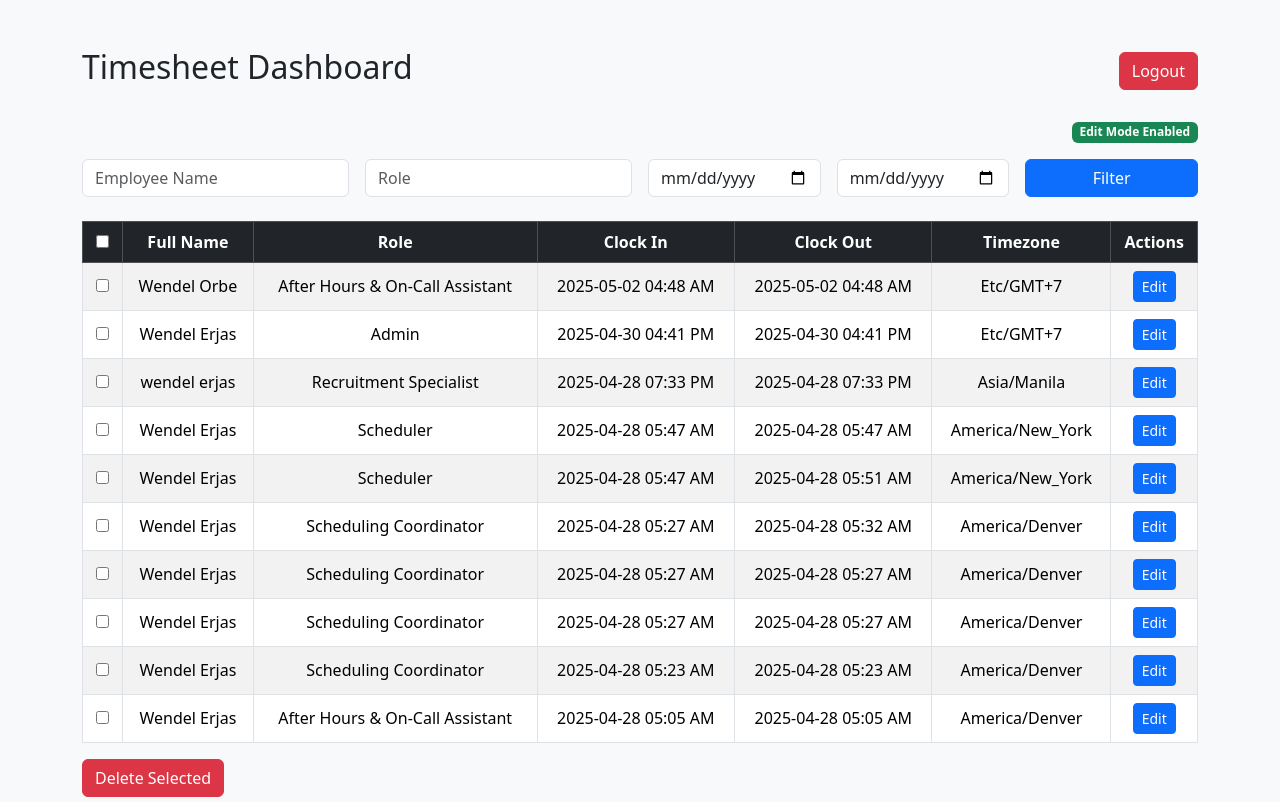
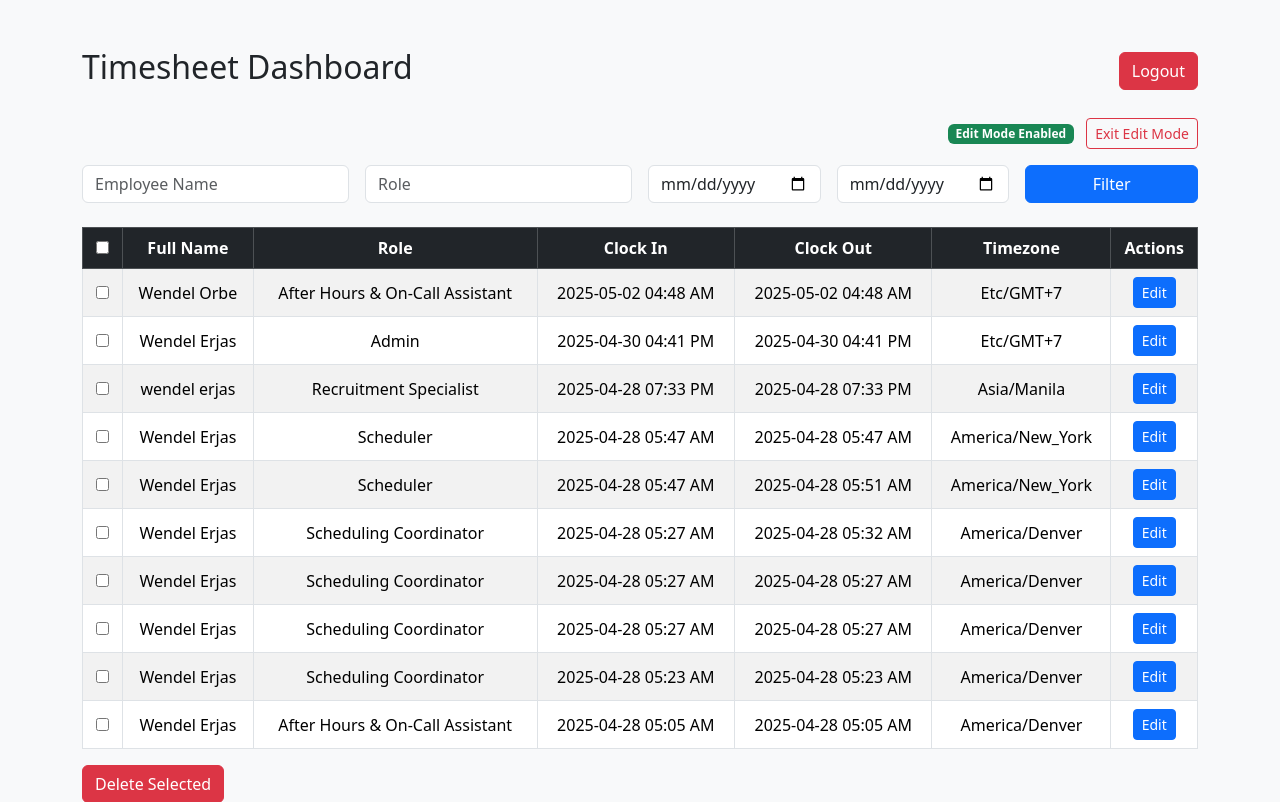
Before and after one commit to kesha321/time-tracker-app, a Flask app: page /dashboard in a window 1280 px wide. Shown: the top 802 px of the page. Run offline with Flask 3, Linux system fonts and the light colour scheme; a user stored in the database is signed in; parts of the project's set-up code (start-up, migrations or seed data) failed here and were passed over.

Commit message:
Auto backup on 2025-05-28 06:35:56

```diff
--- a/app.py
+++ b/app.py
@@ -1,7 +1,7 @@
 from flask import Flask, render_template, request, redirect, url_for, jsonify, session, flash
 from flask_sqlalchemy import SQLAlchemy
 from sqlalchemy import func
-from datetime import datetime
+from datetime import datetime, timedelta
 import pytz
 import os
 from werkzeug.security import generate_password_hash, check_password_hash
@@ -14,8 +14,7 @@ app.config['SQLALCHEMY_DATABASE_URI'] = 'sqlite:////mnt/data/database.db'
 app.config['SECRET_KEY'] = 'your_secret_key_here'
 db = SQLAlchemy(app)
 
-# Set your super admin key here (change it to something only you know)
-SUPER_ADMIN_KEY = "letmein123"
+MASTER_ADMIN_KEY = "letmein123"
 
 # Database Models
 class TimeEntry(db.Model):
@@ -107,23 +106,29 @@ def logout():
     session.pop('can_edit', None)
     return redirect(url_for('admin_login'))
 
+@app.route('/exit_edit_mode', methods=['POST'])
+def exit_edit_mode():
+    session['can_edit'] = False
+    flash('Edit mode disabled.', 'info')
+    return redirect(url_for('dashboard'))
+
 @app.route('/dashboard', methods=['GET', 'POST'])
 def dashboard():
     if not session.get('admin_logged_in'):
         return redirect(url_for('admin_login'))
 
     can_edit = session.get('can_edit', False)
-    show_modal = False  # Controls whether to show the modal automatically
+    show_modal = False
 
-    # Handle edit mode unlock POST (super admin key)
-    if request.method == 'POST':
-        key = request.form.get('super_admin_key')
-        if key and key == SUPER_ADMIN_KEY:
+    # Handle edit mode unlock POST (master admin key)
+    if request.method == 'POST' and 'master_admin_key' in request.form:
+        key = request.form.get('master_admin_key')
+        if key and key == MASTER_ADMIN_KEY:
             session['can_edit'] = True
             can_edit = True
             flash('Edit mode enabled!', 'success')
-        elif key:  # If key was submitted but wrong
-            flash('Incorrect super admin key.', 'danger')
+        elif key:
+            flash('Incorrect master admin key.', 'danger')
             show_modal = True
 
     fullname = request.args.get('fullname', '')
@@ -142,7 +147,11 @@ def dashboard():
     if start_date:
         query = query.filter(TimeEntry.clock_in >= start_date)
     if end_date:
-        query = query.filter(TimeEntry.clock_in <= end_date)
+        try:
+            end_dt = datetime.strptime(end_date, '%Y-%m-%d') + timedelta(days=1)
+            query = query.filter(TimeEntry.clock_in < end_dt)
+        except Exception:
+            query = query.filter(TimeEntry.clock_in <= end_date)
 
     pagination = query.order_by(TimeEntry.clock_in.desc()).paginate(page=page, per_page=per_page)
     entries = pagination.items
@@ -179,7 +188,6 @@ def edit_entry(entry_id):
         clock_out_str = request.form.get('clock_out')
         timezone = request.form.get('timezone')
 
-        # 12-Hour Format Parsing
         try:
             entry.clock_in = datetime.strptime(clock_in_str, '%Y-%m-%d %I:%M %p')
         except Exception:
@@ -200,7 +208,6 @@ def edit_entry(entry_id):
         flash('Entry updated successfully.', 'success')
         return redirect(url_for('dashboard'))
 
-    # For GET request (show form), use 12-hour format for display
     clock_in_val = entry.clock_in.strftime('%Y-%m-%d %I:%M %p')
     clock_out_val = entry.clock_out.strftime('%Y-%m-%d %I:%M %p') if entry.clock_out else ''
     return render_template('edit_entry.html', entry=entry, clock_in_val=clock_in_val, clock_out_val=clock_out_val)
--- a/templates/dashboard.html
+++ b/templates/dashboard.html
@@ -17,28 +17,30 @@
     <a href="{{ url_for('logout') }}" class="btn btn-danger">Logout</a>
   </div>
 
-  <!-- Unlock Edit Mode -->
+  <!-- Edit Mode Controls -->
   <div class="text-end mb-3">
     {% if not can_edit %}
       <button class="btn btn-warning btn-sm" type="button" data-bs-toggle="modal" data-bs-target="#editModeModal">
         Unlock Edit Mode
       </button>
     {% else %}
-      <span class="badge bg-success">Edit Mode Enabled</span>
+      <span class="badge bg-success me-2">Edit Mode Enabled</span>
+      <form method="post" action="{{ url_for('exit_edit_mode') }}" class="d-inline">
+        <button type="submit" class="btn btn-outline-danger btn-sm"
+          onclick="return confirm('Are you sure you want to exit Edit Mode?')">Exit Edit Mode</button>
+      </form>
     {% endif %}
   </div>
 
-  <!-- Edit Mode Modal -->
+  <!-- Master Admin Modal -->
   <div class="modal fade" id="editModeModal" tabindex="-1" aria-labelledby="editModeModalLabel" aria-hidden="true">
     <div class="modal-dialog">
       <div class="modal-content">
         <div class="modal-header">
-          <h5 class="modal-title" id="editModeModalLabel">Enter Super Admin Key</h5>
+          <h5 class="modal-title" id="editModeModalLabel">Enter Master Admin Key</h5>
           <button type="button" class="btn-close" data-bs-dismiss="modal" aria-label="Close"></button>
         </div>
         <div class="modal-body">
-
-          <!-- Flash alerts (super admin key) -->
           {% with messages = get_flashed_messages(with_categories=true) %}
             {% if messages %}
               {% for category, message in messages %}
@@ -50,9 +52,9 @@
             {% endif %}
           {% endwith %}
 
-          <form method="post" action="{{ url_for('dashboard') }}">
+          <form method="post" action="{{ url_for('dashboard') }}" autocomplete="off">
             <div class="input-group mb-3">
-              <input type="password" class="form-control" name="super_admin_key" id="superAdminKeyInput" placeholder="Super Admin Key" required>
+              <input type="password" class="form-control" name="master_admin_key" id="masterAdminKeyInput" placeholder="Master Admin Key" required>
               <button class="btn btn-outline-secondary" type="button" id="togglePassword" tabindex="-1">
                 <span id="toggleIcon" class="bi bi-eye"></span>
               </button>
@@ -65,7 +67,7 @@
       </div>
     </div>
   </div>
-  <!-- End Edit Mode Modal -->
+  <!-- End Master Admin Modal -->
 
   <!-- Filter Form -->
   <form method="get" action="{{ url_for('dashboard') }}" class="row g-3 mb-4">
@@ -86,7 +88,7 @@
     </div>
   </form>
 
-  <!-- Bulk Delete Form -->
+  <!-- Bulk Delete Form & Timesheet Table -->
   <form method="POST" action="{{ url_for('delete_selected') }}">
     <div class="table-responsive">
       <table class="table table-bordered table-striped text-center align-middle">
@@ -209,9 +211,9 @@
     });
   }
 
-  // Show/Hide password for super admin key
+  // Show/Hide password for master admin key
   document.getElementById('togglePassword').addEventListener('click', function () {
-    const keyInput = document.getElementById('superAdminKeyInput');
+    const keyInput = document.getElementById('masterAdminKeyInput');
     const toggleIcon = document.getElementById('toggleIcon');
     if (keyInput.type === "password") {
       keyInput.type = "text";
@@ -247,7 +249,7 @@
       var editModeModal = new bootstrap.Modal(document.getElementById('editModeModal'));
       editModeModal.show();
       setTimeout(function() {
-        var input = document.getElementById('superAdminKeyInput');
+        var input = document.getElementById('masterAdminKeyInput');
         if (input) input.focus();
       }, 250);
     {% endif %}
```
